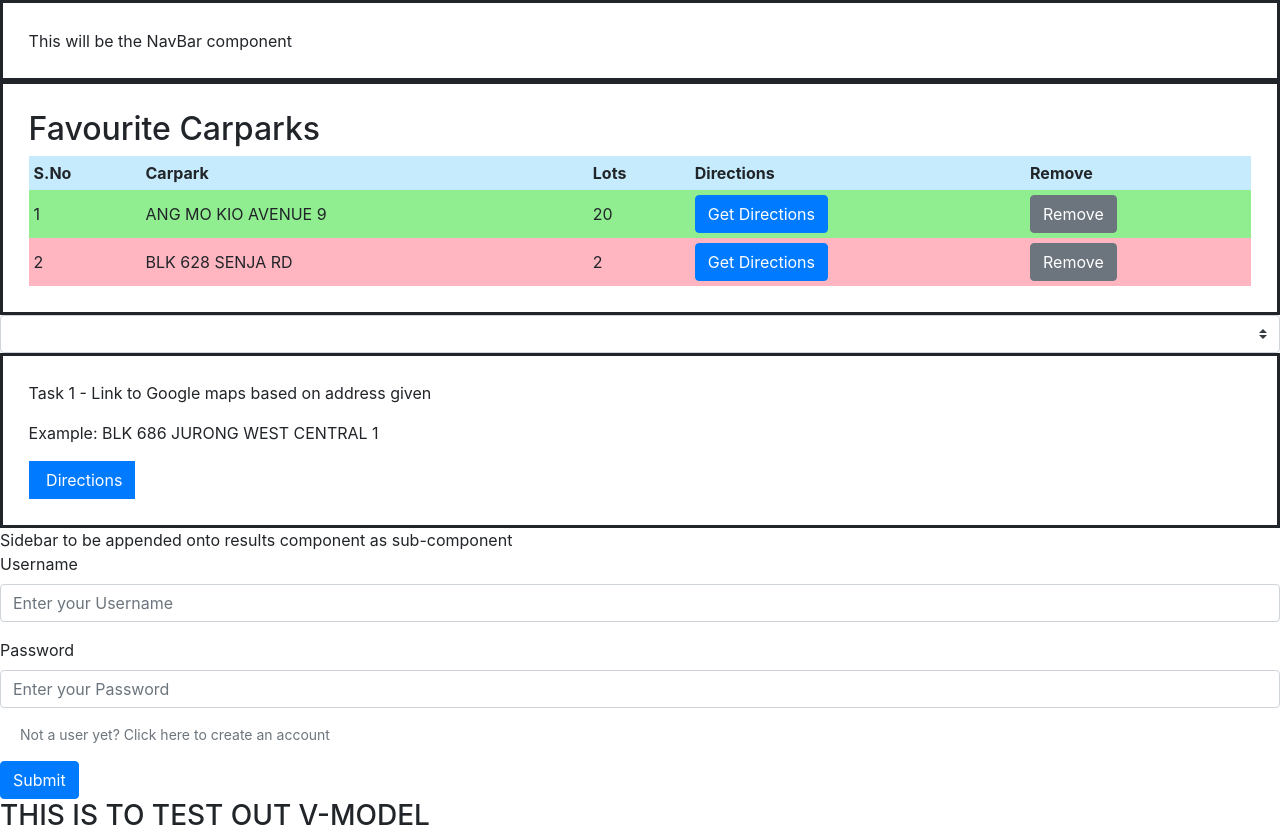
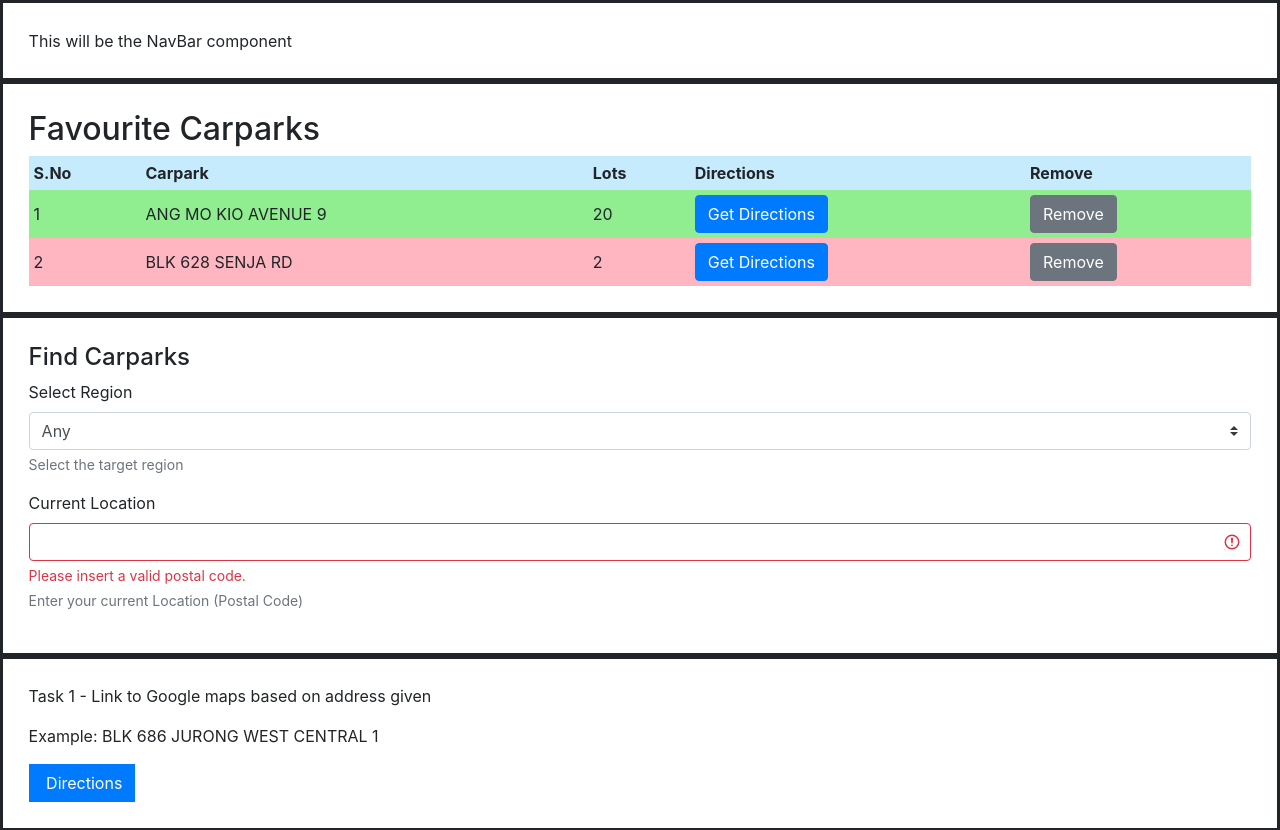
Before and after one commit to ysjprojects/bt3103-vue, a Vue app: page / in a window 1280 px wide. Shown: the top 830 px of the page. Built offline with nearby package versions, Linux system fonts and the light colour scheme.

Commit message:
Form Overhaul
Inserted Relevant fields for the form and improved the UI.

Added basic string check functionality for the postal code.

```diff
--- a/src/components/Search.vue
+++ b/src/components/Search.vue
@@ -1,22 +1,53 @@
 <template>
-  <div>
-    <b-form-select v-model="region" :options="regionOptions"></b-form-select>
+  <div class="container-fluid" id="favTable" style="border: solid; padding: 2%">
+    <h4>Find Carparks</h4>
+    <b-form-group
+      id="regionGroup"
+      description="Select the target region"
+      label="Select Region"
+      label-for="region"
+    >
+      <b-form-select v-model="region" :options="regionOptions"></b-form-select>
+    </b-form-group>
+    <b-form-group
+      id="postalGroup"
+      description="Enter your current Location (Postal Code)"
+      label="Current Location"
+      label-for="postalCode"
+      valid-feedback="Approved Postal Code."
+      :invalid-feedback="invalidFeedback"
+      :state="state"
+    >
+      <b-form-input
+        v-model="postalCode"
+        :state="state" trim
+      ></b-form-input>
+    </b-form-group>
   </div>
 </template>
 
 <script>
-  export default {
-    data() {
-      return {
-        region: null,
-        regionOptions: [
-          { value: 'Any', text: 'Any' },
-          { value: 'Central', text: 'Central' },
-          { value: 'East', text: 'East' },
-          { value: 'West', text: 'West'},
-          { value: 'North', text: 'North'},
-        ]
-      }
-    }
-  }
+export default {
+  computed: {
+    state() {
+      return this.postalCode.length >= 6;
+    },
+    invalidFeedback() {
+      return "Please insert a valid postal code.";
+    },
+  },
+  data() {
+    return {
+      region: "Any",
+      regionOptions: [
+        { value: "Any", text: "Any" },
+        { value: "Central", text: "Central" },
+        { value: "East", text: "East" },
+        { value: "West", text: "West" },
+        { value: "North", text: "North" },
+      ],
+      postalCode: "",
+    };
+  },
+};
 </script>
```
